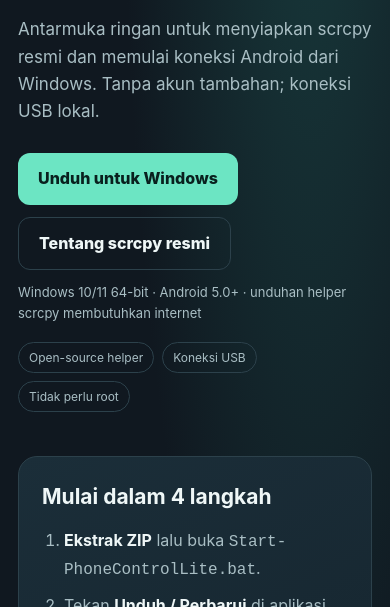
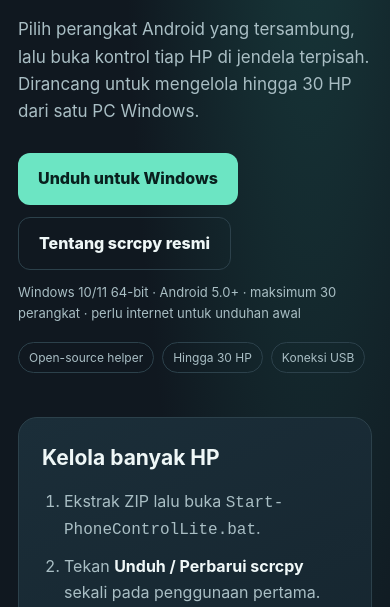
Before and after one commit to twn9-tech/phone-control-lite, a plain HTML site: page index.html in a window 390 px wide. Shown: the part 237-844 px from the top of the page. Drawn offline with Linux system fonts and the light colour scheme.

Commit message:
Add multi-device control up to 30 Android phones

```diff
--- a/index.html
+++ b/index.html
@@ -10,7 +10,7 @@
 </head>
 <body><main>
 <header><span class="mark">↗</span><span>PHONE CONTROL LITE</span></header>
-<section class="hero"><div class="eyebrow">Android ke PC · lewat USB</div><h1>Lihat layar HP.<br>Kontrol dari PC.</h1><p>Antarmuka ringan untuk menyiapkan scrcpy resmi dan memulai koneksi Android dari Windows. Tanpa akun tambahan; koneksi USB lokal.</p><div class="actions"><a class="button" href="./downloads/PhoneControlLite-Windows.zip">Unduh untuk Windows</a><a class="button secondary" href="https://github.com/Genymobile/scrcpy">Tentang scrcpy resmi</a></div><div class="fine">Windows 10/11 64-bit · Android 5.0+ · unduhan helper scrcpy membutuhkan internet</div><div class="specs"><span class="tag">Open-source helper</span><span class="tag">Koneksi USB</span><span class="tag">Tidak perlu root</span></div></section>
-<div class="layout"><section class="card"><h2>Mulai dalam 4 langkah</h2><ol><li><strong>Ekstrak ZIP</strong> lalu buka <code>Start-PhoneControlLite.bat</code>.</li><li>Tekan <strong>Unduh / Perbarui</strong> di aplikasi (mengambil rilis dari GitHub resmi scrcpy).</li><li>Aktifkan <strong>Opsi Pengembang → USB debugging</strong>, sambungkan HP dengan kabel data, dan buka kunci HP.</li><li>Setujui dialog debugging di HP, lalu tekan <strong>Periksa koneksi</strong> dan <strong>Mulai kontrol</strong>.</li></ol></section><section class="card"><h2>Sebelum mengunduh</h2><p class="warning"><strong>Perlu persetujuan di layar HP.</strong> Android meminta izin debugging saat tersambung pertama kali. Jika layar rusak dan izin tidak bisa disetujui, sambungan mungkin tidak dapat dimulai. Mouse USB melalui adaptor OTG mungkin membantu bila gambar masih terlihat.</p><p>Gunakan hanya pada HP dan PC yang Anda percaya. Jangan izinkan USB debugging pada komputer umum. Aplikasi ini tidak membuka kunci atau melewati PIN dan proteksi Android.</p></section></div>
+<section class="hero"><div class="eyebrow">Android ke PC · lewat USB</div><h1>Lihat layar HP.<br>Kontrol dari PC.</h1><p>Pilih perangkat Android yang tersambung, lalu buka kontrol tiap HP di jendela terpisah. Dirancang untuk mengelola hingga 30 HP dari satu PC Windows.</p><div class="actions"><a class="button" href="./downloads/PhoneControlLite-Windows.zip">Unduh untuk Windows</a><a class="button secondary" href="https://github.com/Genymobile/scrcpy">Tentang scrcpy resmi</a></div><div class="fine">Windows 10/11 64-bit · Android 5.0+ · maksimum 30 perangkat · perlu internet untuk unduhan awal</div><div class="specs"><span class="tag">Open-source helper</span><span class="tag">Hingga 30 HP</span><span class="tag">Koneksi USB</span></div></section>
+<div class="layout"><section class="card"><h2>Kelola banyak HP</h2><ol><li>Ekstrak ZIP lalu buka <code>Start-PhoneControlLite.bat</code>.</li><li>Tekan <strong>Unduh / Perbarui scrcpy</strong> sekali pada penggunaan pertama.</li><li>Aktifkan USB debugging pada setiap HP, sambungkan melalui kabel data, lalu setujui izin di layar tiap HP.</li><li>Tekan <strong>Muat ulang perangkat</strong>, centang perangkat yang diinginkan, lalu pilih <strong>Buka kontrol terpilih</strong>.</li></ol></section><section class="card"><h2>Batas dan keamanan</h2><p class="warning"><strong>Perlu persetujuan di layar HP.</strong> Android meminta izin debugging saat tersambung pertama kali. Jika layar rusak dan izin tidak bisa disetujui, sambungan mungkin tidak dapat dimulai. Mouse USB melalui adaptor OTG mungkin membantu bila gambar masih terlihat.</p><p>Maksimum 30 HP ditampilkan. Tiap layar berjalan dalam jendela scrcpy tersendiri; performa bergantung pada CPU/GPU, RAM, kabel dan hub USB. Gunakan hanya pada PC yang dipercaya. Aplikasi tidak membuka kunci atau melewati PIN Android.</p></section></div>
 <footer>Phone Control Lite adalah launcher sederhana yang menggunakan scrcpy, proyek terpisah berlisensi Apache-2.0. <a href="https://github.com/Genymobile/scrcpy">Sumber resmi scrcpy di GitHub</a>. Bukan produk resmi Genymobile.</footer>
 </main></body></html>
```
Also changed, not shown: README-ID.txt, 3 other files.
